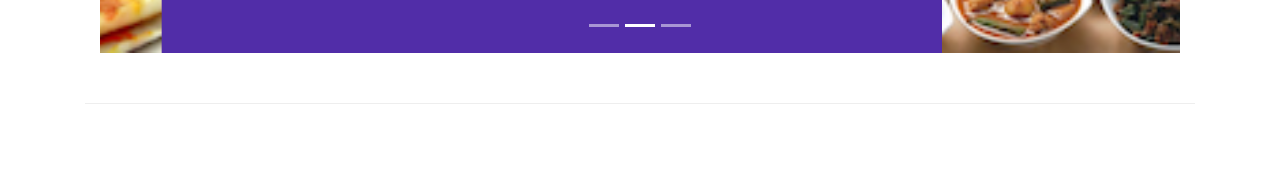
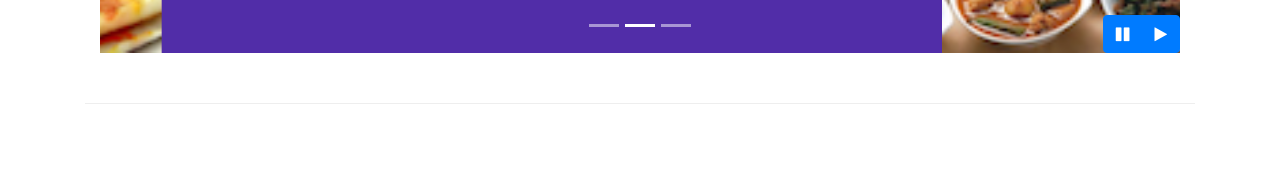
Before and after one commit to Jayshil-Patel/Front-End-Web-UI-Frameworks-and-Tools-Bootstrap-4, a website: page index.html in a window 1280 px wide. Shown: the part 631-800 px from the top of the page. Drawn offline with nearby package versions, Linux system fonts and the light colour scheme.

Commit message:
Bootstrap JQuery

```diff
--- a/CSS/styles.css
+++ b/CSS/styles.css
@@ -55,3 +55,8 @@ body{
     min-height: 300px;
 
 }
+#carouselButton{
+    right: 0px;
+    position: absolute;
+    bottom: 0px;
+}
--- a/index.html
+++ b/index.html
@@ -225,6 +225,14 @@
                         <a class="carousel-control-next" href="#mycarousel" role="button" data-slide="next">
                             <span class="carousel-control-next-icon"></span>
                         </a>
+                        <div class="btn-group" id="carouselButton">
+                            <button class="btn btn-primary btn-small" id="carousel-pause">
+                                <span class="fa fa-pause"></span>
+                            </button>
+                            <button class="btn btn-primary btn-small" id="carousel-play">
+                                <span class="fa fa-play"></span>
+                            </button>
+                        </div>
                     </div>
 
                 </div>
@@ -339,7 +347,17 @@
     <script src="node_modules/jquery/dist/jquery.min.js"></script>
     <script src="node_modules/popper.js/dist/umd/popper.min.js"></script>
     <script src="node_modules/bootstrap/dist/js/bootstrap.min.js"></script>
-
+    <script>
+        $(document).ready(function(){
+            $('#mycarousel').carousel({interval:2000});
+            $('#carousel-pause').click(function(){
+                $('#mycarousel').carousel('pause');
+            });
+            $('#carousel-play').click(function(){
+                $('#mycarousel').carousel('cycle');
+            });
+        })
+    </script>
 </body>
 
 </html>
```
